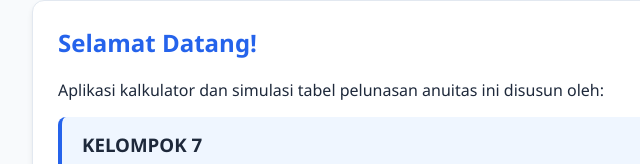
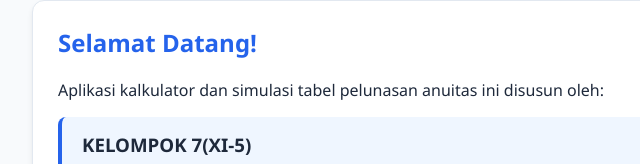
Before and after one commit to meaiyou/annuity-calculator, a plain HTML site: page index.html in a window 1280 px wide. Shown: the part 147-311 px from the top of the page, 208-848 px from the left. Drawn offline with nearby package versions, Linux system fonts and the light colour scheme.

Commit message:
Update index.html

```diff
--- a/index.html
+++ b/index.html
@@ -151,7 +151,7 @@
     <p>Aplikasi kalkulator dan simulasi tabel pelunasan anuitas ini disusun oleh:</p>
 
     <div class="group-box">
-      <h3 style="margin-top: 0; margin-bottom: 10px;">KELOMPOK 7</h3>
+      <h3 style="margin-top: 0; margin-bottom: 10px;">KELOMPOK 7(XI-5)</h3>
       <ol class="group-list">
         <li>1. Aira Safiratus Saniyah</li>
         <li>2. Alifa Maharany Harjanto Putri</li>
```
